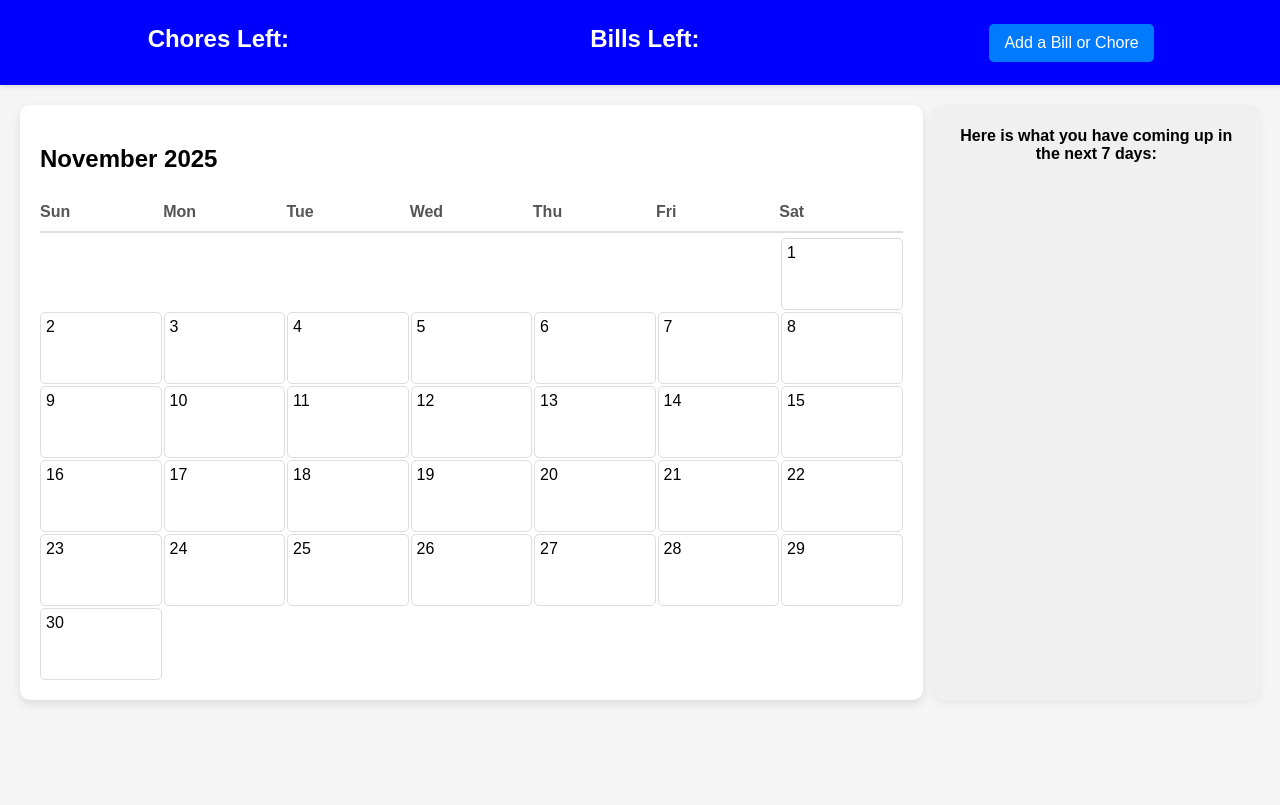
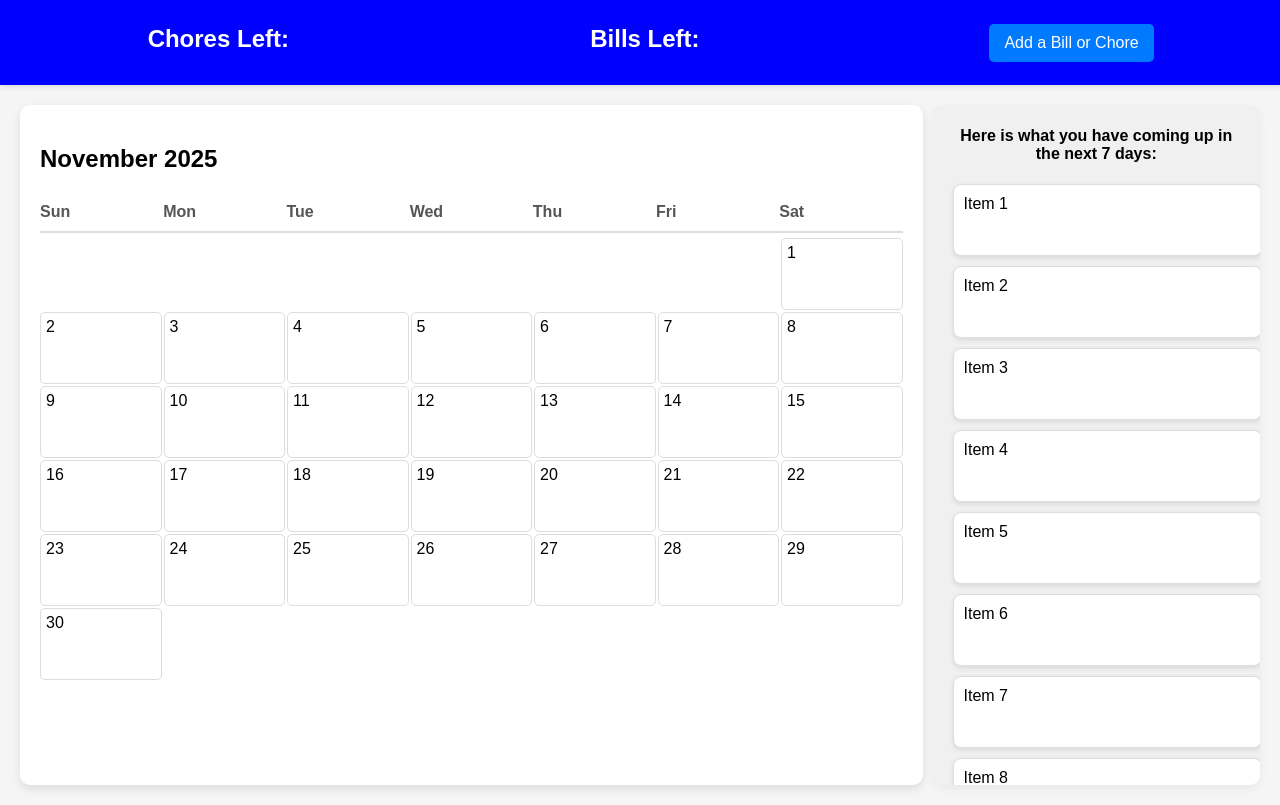
Before and after one commit to nicsereleas/cs498project, a React (Create React App) app in the folder frontend/: page / in a window 1280 px wide. Built offline with nearby package versions, Linux system fonts and the light colour scheme.

Commit message:
scrollable right side container

```diff
--- a/frontend/src/App.js
+++ b/frontend/src/App.js
@@ -61,6 +61,14 @@ function CalendarPage() {
 
         <div className="right-container">
           <h4>Here is what you have coming up in the next 7 days:</h4>
+          <div className="item-box">Item 1</div>
+          <div className="item-box">Item 2</div>
+          <div className="item-box">Item 3</div>
+          <div className="item-box">Item 4</div>
+          <div className="item-box">Item 5</div>
+          <div className="item-box">Item 6</div>
+          <div className="item-box">Item 7</div>
+          <div className="item-box">Item 8</div>
         </div>
       </div>
     </>
@@ -104,7 +112,7 @@ function FormPage() {
   return (
     <div style={{display: "flex", flexDirection: "column", alignItems: "center"}}>
     <div className="form-container">
-      <h1>Sample Form</h1>
+      <h1 style={{textAlign: "center", textDecoration: "Underline"}}>Input A Bill or Chore:</h1>
       <form>
         <label>
           Chore or Bill:
--- a/frontend/src/Calendar.css
+++ b/frontend/src/Calendar.css
@@ -33,6 +33,21 @@
   padding: 0px 20px;
   box-shadow: 0 4px 10px rgba(0,0,0,0.05);
   text-align: center;
+  overflow-y: auto;
+  height: calc(100vh - 120px);
+}
+
+.item-box {
+  background: white;
+  padding: 10px 10px;
+  margin: 10px 0;
+  border-radius: 8px;
+  box-shadow: 0 2px 5px rgba(0,0,0,0.1);
+  text-align: left;
+  font-size: 16px;
+  border: 1px solid #ddd;
+  height: 50px;
+  width: 100%;
 }
 
 .weekdays {
```
